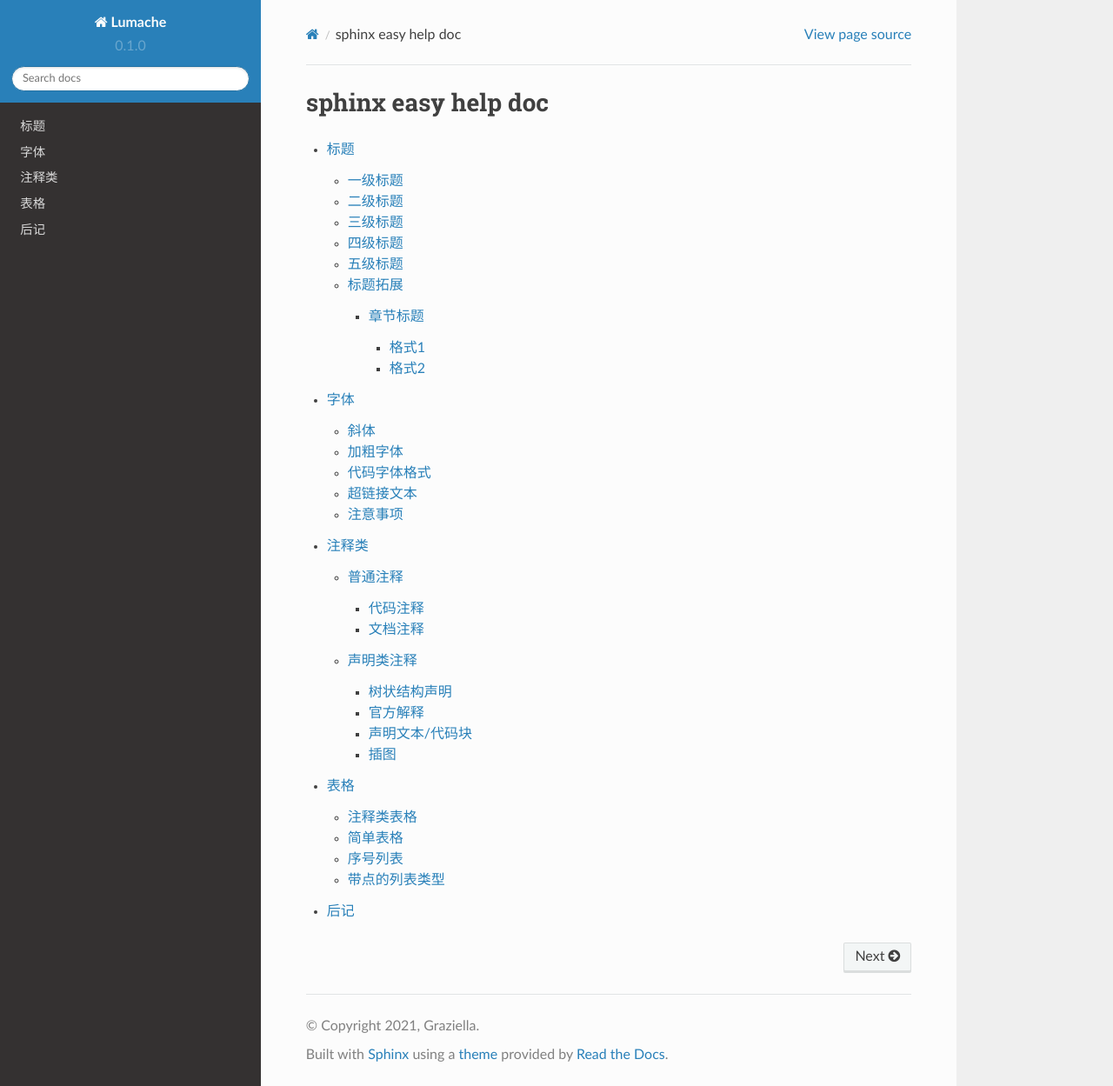
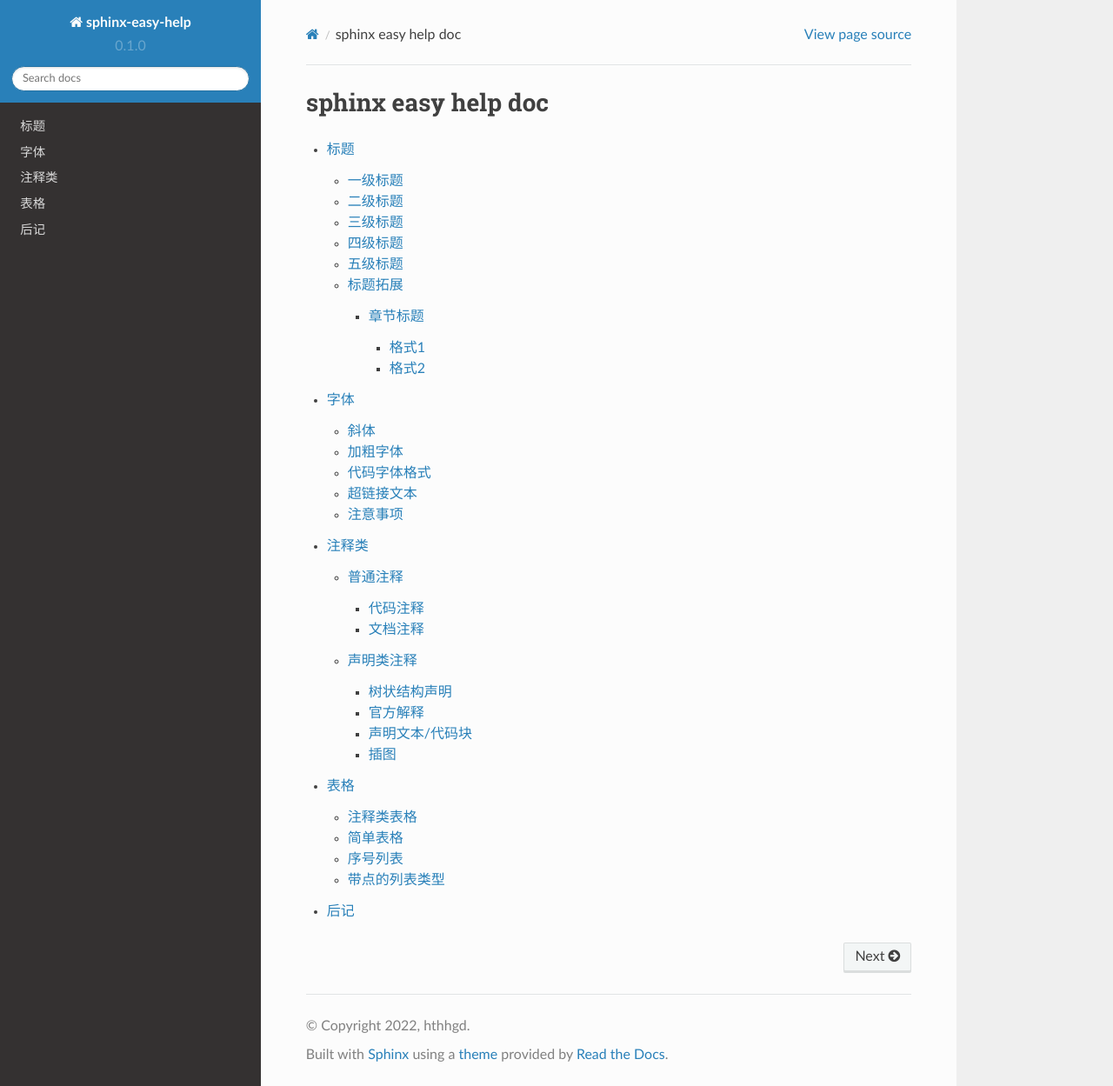
Before and after one commit to hthhgd/sphinx-easy-help, a Sphinx documentation site: the page built from docs/source/index.rst, in a window 1280 px wide and 1249 px high. Shown: the whole window at 87% size. Built offline with Sphinx 7.4.7 and the Read the Docs theme 2.0.0, drawn with Linux system fonts in a browser that asks for light colours.

Commit message:
Update conf.py

```diff
--- a/docs/source/conf.py
+++ b/docs/source/conf.py
@@ -2,9 +2,9 @@
 
 # -- Project information
 
-project = 'Lumache'
-copyright = '2021, Graziella'
-author = 'Graziella'
+project = 'sphinx-easy-help'
+copyright = '2022, hthhgd'
+author = 'hthhgd'
 
 release = '0.1'
 version = '0.1.0'
```
